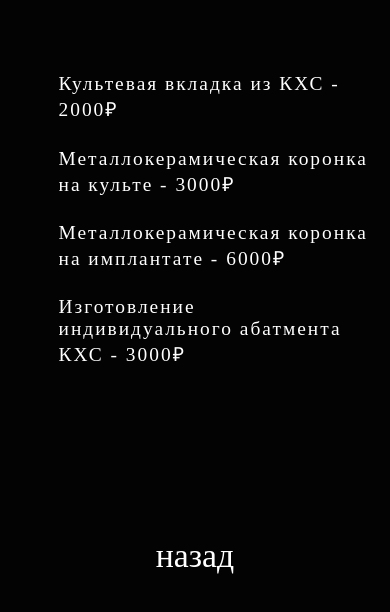
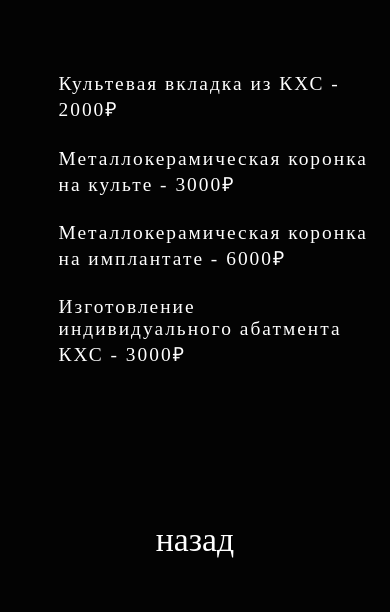
Before and after one commit to Qwertdhj/dcfghjk, a plain HTML site: page src/pages/pages-slider-one-one.html in a window 390 px wide. Shown: the part 180-792 px from the top of the page. Drawn offline with Linux system fonts and the light colour scheme.

Commit message:
Update style.css

```diff
--- a/style.css
+++ b/style.css
@@ -1264,7 +1264,7 @@ button {
 }
 .button-close {
     position: absolute;
-    top: 85vh;
+    top: 83vh;
     left: 0px;
     text-align: center;
     width: 100%;
```
